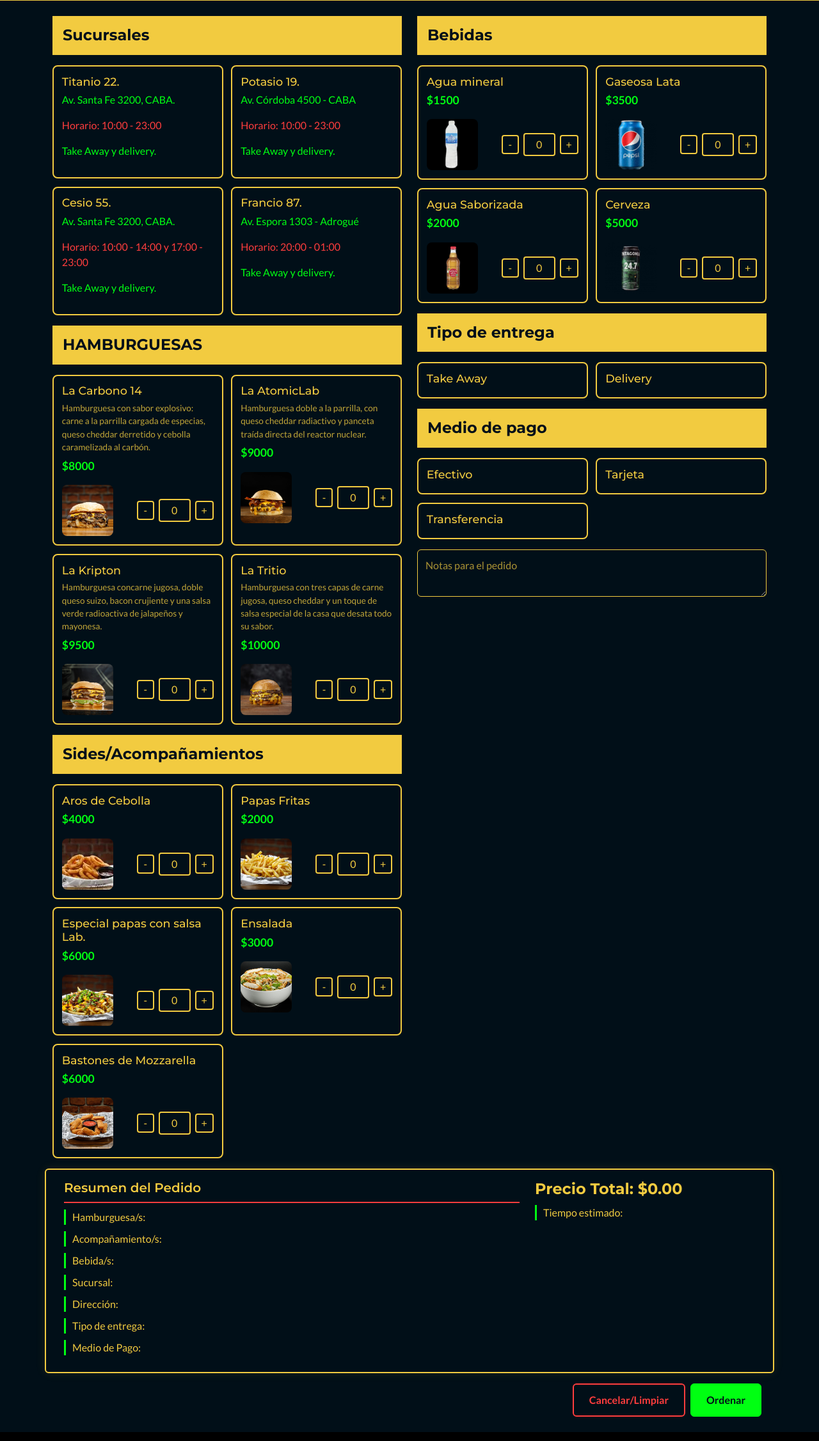
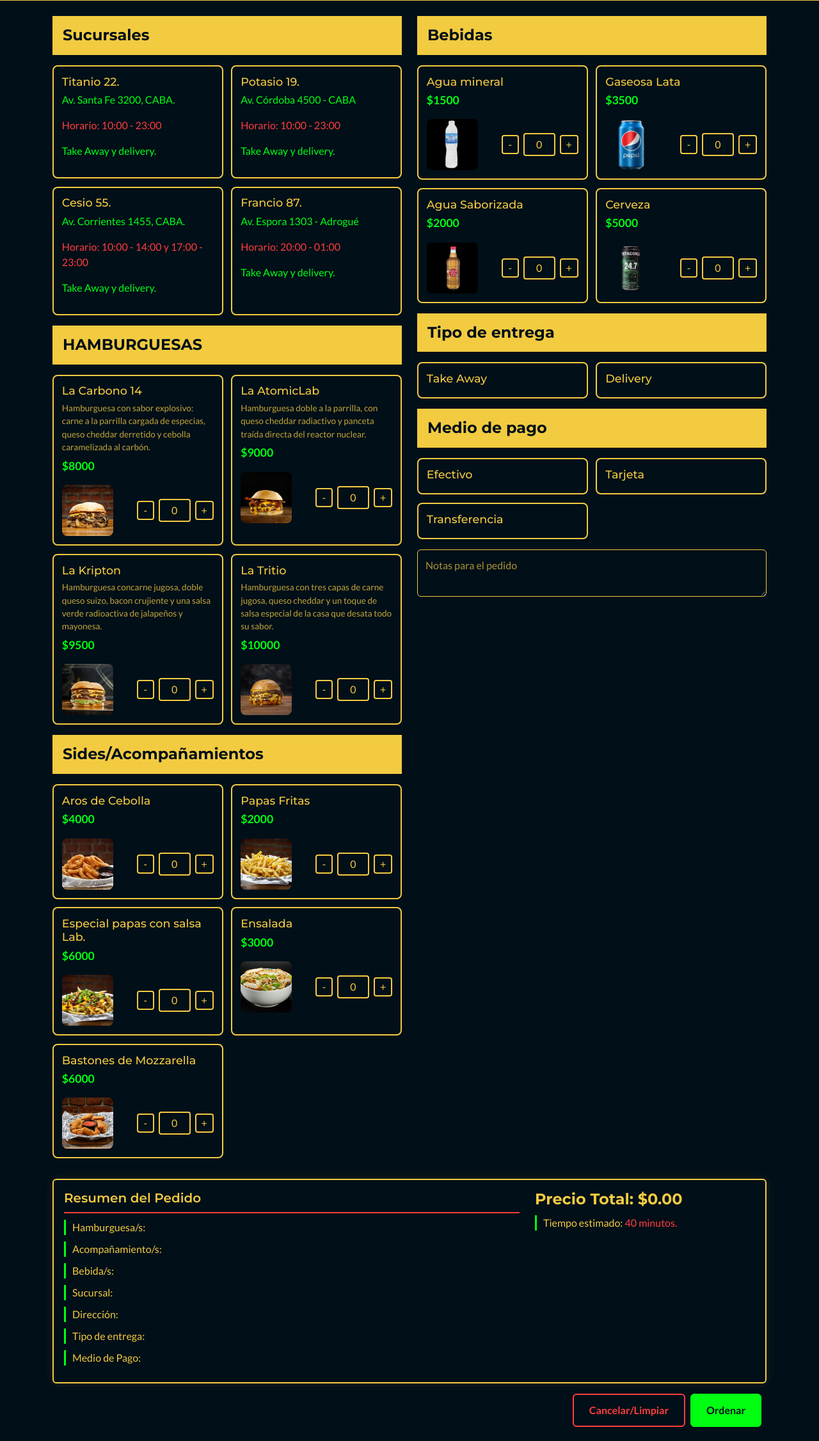
Before and after one commit to Jokkko/P2_TPI_DDW, a plain HTML site: page ordena_pedido.html in a window 1280 px wide. Shown: the part 81-2334 px from the top of the page at 64% size. Drawn offline with nearby package versions, Linux system fonts and the light colour scheme.

Commit message:
casi terminada

```diff
--- a/ordena_pedido.html
+++ b/ordena_pedido.html
@@ -19,6 +19,7 @@
         <div class="container my-4">
         <form>
             <!-- Dropdowns -->
+             <section>
                 <div class="row mb-3">
                     <div class="col-md-6">
                         <div class="hamburguesas-section mb-3"> <!-- Contenedor de sucursales -->
@@ -48,7 +49,7 @@
                                     <input type="radio" name="sucursal" class="sucursal-radio" value="Cesio 55" data-direccion="Av. Santa Fe 3200, CABA">
                                     <div class="hamburguesa-info">
                                         <h3>Cesio 55.</h3>
-                                <p>Av. Santa Fe 3200, CABA.</p>
+                                        <p>Av. Corrientes 1455, CABA.</p>
                                         <p class="horario">Horario: 10:00 - 14:00 y 17:00 - 23:00</p>
                                         <p>Take Away y delivery.</p>
                                     </div>
@@ -326,7 +327,9 @@
 
                         <textarea class="form-control" placeholder="Notas para el pedido"></textarea>
                     </div>
-
+                </div>
+            </section>
+            <section>
                 <div class="card mb-3">
                     <div class="card-body">
                         <div class="row">
@@ -342,7 +345,7 @@
                         </div>
                         <div class="col-md-4">
                             <h4 id="precio">Precio Total: <span>$0.00</span></h4>
-                        <p id="tiempo">Tiempo estimado: </p>
+                            <p id="tiempo">Tiempo estimado: <span class="horario"> 40 minutos.</span></p>
                         </div>
                         </div>
                     </div>
@@ -350,9 +353,10 @@
 
                 <!-- Botones -->
                 <div class="d-grid gap-2 d-md-flex justify-content-md-end">
-            <button type="reset" class="btn btn-secondary">Cancelar/Limpiar</button>
+                    <button type="button" class="btn btn-secondary" onclick="location.reload()">Cancelar/Limpiar</button>
                     <button type="submit" class="btn btn-primary me-md-2">Ordenar</button>
                 </div>
+            </section>
         </form>
         </div>
     </main>
@@ -443,6 +447,7 @@
 
             // Actualizar el precio total
             precioSpan.textContent = `$${total.toLocaleString()}`;
+            precioSpan.className = 'horario';
         }
 
         // Manejador separado para sucursales
@@ -482,6 +487,13 @@
         window.decrementarCantidad = decrementarCantidad;
         window.incrementarCantidad = incrementarCantidad;
         window.actualizarTotal = actualizarTotal;
+
+        // Agregar el event listener para el formulario
+        document.querySelector('form').addEventListener('submit', function(e) {
+            e.preventDefault();
+            alert('¡Pedido enviado!');
+            location.reload();
+        });
     });
     </script>
     <script src="js/navbar.js"></script>
```
Lines whose indentation alone changed are shown as unchanged.
